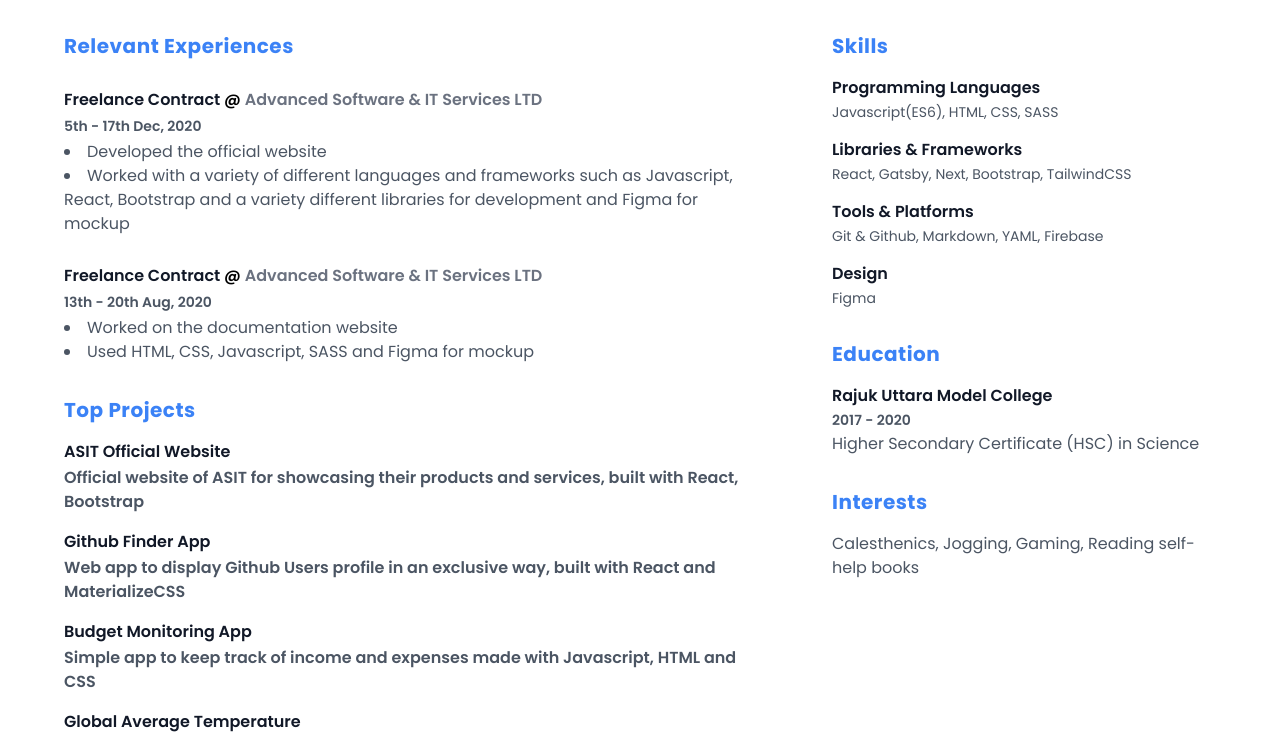
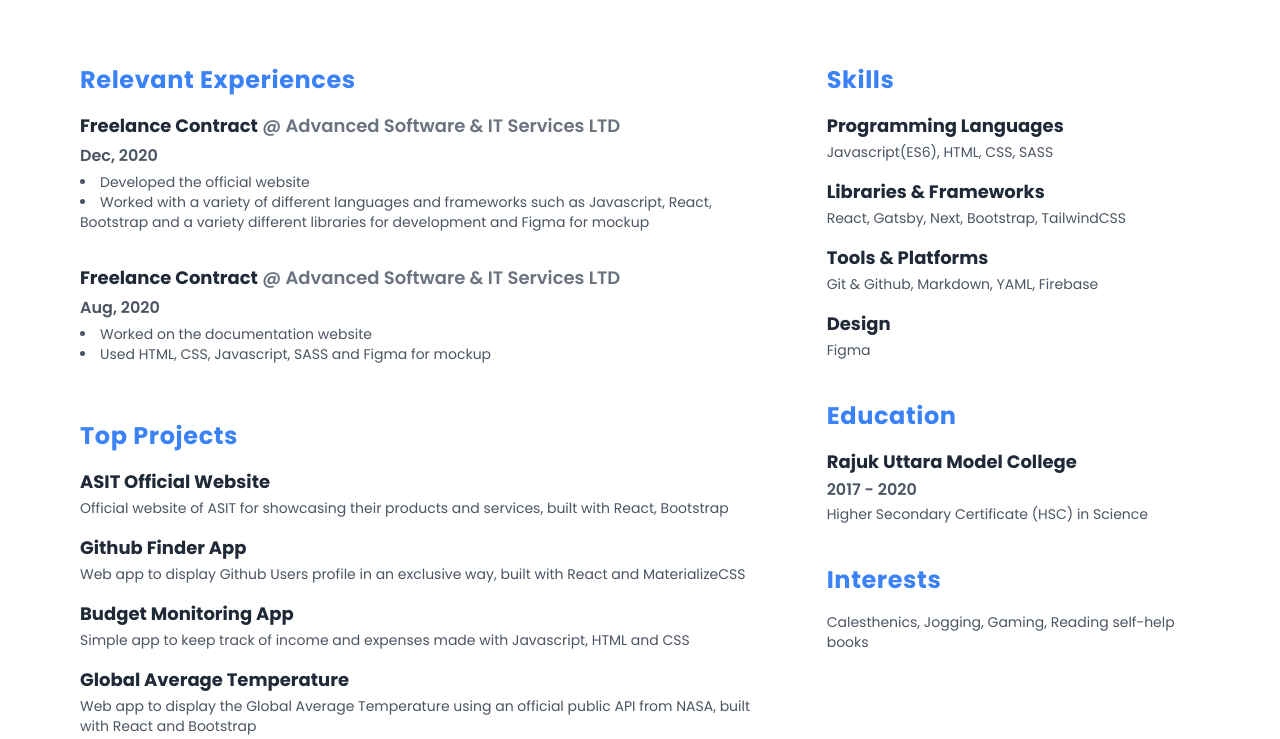
Before and after one commit to rahi-khan/resume, a Gatsby site: page / in a window 1280 px wide. Shown: the part 208-947 px from the top of the page. Built offline with nearby package versions, Linux system fonts and the light colour scheme; Gatsby itself is replaced by a stand-in of ours.

Commit message:
refactored ⚙️

```diff
--- a/src/components/Header.jsx
+++ b/src/components/Header.jsx
@@ -1,4 +1,5 @@
 import React from "react";
+import { useStaticQuery, graphql } from "gatsby";
 import { IconContext } from "react-icons";
 import { HiOutlineMail } from "react-icons/hi";
 import { HiOutlinePhone } from "react-icons/hi";
@@ -6,15 +7,28 @@ import { HiOutlineHome } from "react-icons/hi";
 import { FiGithub } from "react-icons/fi";
 
 const Header = () => {
+    //! Query page data
+    const data = useStaticQuery(graphql`
+        {
+            dataJson {
+                name
+                job
+                email
+                phone
+                personalSite
+                github
+            }
+        }
+    `);
+
+    const { name, job, email, phone, personalSite, github } = data.dataJson;
+
     //! Render Header UI
     return (
-        <div
-            className={headerContainer}
-            // style={{ border: "2px solid red" }}
-        >
-            <h1 className={title}>Rahi Khan</h1>
+        <div className={headerContainer}>
+            <h1 className={title}>{name}</h1>
 
-            <h4 className={subtitle}>Front-End Developer</h4>
+            <h4 className={subtitle}>{job}</h4>
 
             <ul className={contactNav}>
                 <IconContext.Provider value={{ size: "1.3rem" }}>
@@ -26,12 +40,12 @@ const Header = () => {
                             className={navItem}
                         >
                             <HiOutlineMail />
-                            <span className={contacts}>rahikhan360@gmail.com</span>
+                            <span className={contacts}>{email}</span>
                         </a>
                     </li>
                     <li className={navItem}>
                         <HiOutlinePhone />
-                        <span className={contacts}>+8801873146332</span>
+                        <span className={contacts}>{phone}</span>
                     </li>
                     <li>
                         <a
@@ -41,7 +55,7 @@ const Header = () => {
                             className={navItem}
                         >
                             <HiOutlineHome />
-                            <span className={contacts}>rahikhan.gtsb.io</span>
+                            <span className={contacts}>{personalSite}</span>
                         </a>
                     </li>
                     <li>
@@ -52,7 +66,7 @@ const Header = () => {
                             className={navItem}
                         >
                             <FiGithub />
-                            <span className={contacts}>github.com/rahi-khan</span>
+                            <span className={contacts}>{github}</span>
                         </a>
                     </li>
                 </IconContext.Provider>
@@ -65,9 +79,9 @@ const Header = () => {
 const { contactNav, navItem, title, subtitle, contacts, headerContainer } = {
     headerContainer: "flex flex-col space-y-3",
     title: "text-blue-500 text-7xl font-bold tracking-wide",
-    subtitle: "text-2xl font-medium text-gray-800",
+    subtitle: "text-2xl font-semibold text-gray-800",
     contactNav: "flex space-x-8",
-    navItem: "flex items-center text-gray-700 hover:text-gray-900 hover:underline",
+    navItem: "flex items-center text-gray-700 hover:text-gray-900",
     contacts: "ml-1",
 };
 
--- a/src/components/Left/Experiences.jsx
+++ b/src/components/Left/Experiences.jsx
@@ -18,20 +18,17 @@ const Experiences = () => {
 
     //! Render Experience UI
     return (
-        <div
-            className={expContainer}
-            // style={{ border: "2px solid green" }}
-        >
+        <div className={expContainer}>
             <h1 className={title}>Relevant Experiences</h1>
 
             {data.dataJson.experiences.map(jobContainer => (
                 <div className={job}>
-                    <h1 className="font-semibold text-base">
-                        <span className="text-gray-900">{jobContainer.jobTitle}</span> @{" "}
-                        <span className="text-gray-500">{jobContainer.company}</span>
+                    <h1>
+                        <span className={jobTitle}>{jobContainer.jobTitle}</span>
+                        <span className={company}> @ {jobContainer.company}</span>
                     </h1>
 
-                    <h2 className="text-gray-600 text-sm font-semibold">{jobContainer.date}</h2>
+                    <h2 className={date}>{jobContainer.date}</h2>
 
                     <ul className={jobDesc}>
                         {jobContainer.jobDesc.map(desc => (
@@ -45,11 +42,14 @@ const Experiences = () => {
 };
 
 //! styles
-const { expContainer, title, job, jobDesc } = {
-    expContainer: "flex flex-col space-y-7",
-    title: "text-blue-500 text-xl font-bold tracking-wide",
-    job: "flex flex-col space-y-1",
-    jobDesc: "list-disc list-inside text-gray-600",
+const { expContainer, title, job, jobTitle, company, date, jobDesc } = {
+    expContainer: "flex flex-col space-y-4",
+    title: "text-blue-500 text-2xl font-bold tracking-wide",
+    job: "flex flex-col space-y-1 pb-4",
+    jobTitle: "text-gray-800 font-bold text-lg",
+    company: "text-gray-500 font-semibold text-lg",
+    date: "text-gray-600 text-base font-semibold",
+    jobDesc: "list-disc list-inside text-gray-600 text-sm",
 };
 
 export default Experiences;
--- a/src/components/Left/Left.jsx
+++ b/src/components/Left/Left.jsx
@@ -5,10 +5,7 @@ import Projects from "./Projects";
 const Left = () => {
     //! Render left sidebar UI
     return (
-        <div
-            className={left}
-            // style={{ border: "2px solid cyan" }}
-        >
+        <div className={left}>
             <Experiences />
             <Projects />
         </div>
@@ -17,7 +14,7 @@ const Left = () => {
 
 //! styles
 const { left } = {
-    left: "w-3/5 flex flex-col space-y-8",
+    left: "w-3/5 flex flex-col space-y-10",
 };
 
 export default Left;
--- a/src/components/Left/Projects.jsx
+++ b/src/components/Left/Projects.jsx
@@ -18,16 +18,13 @@ const Projects = () => {
 
     //! Render Projects UI
     return (
-        <div
-            className={projectsContainer}
-            // style={{ border: "2px solid #e05a07" }}
-        >
+        <div className={projectsContainer}>
             <h1 className={title}>Top Projects</h1>
 
             {data.dataJson.projects.map(arr => (
                 <div className={projectsBucket}>
-                    <h1 className="font-semibold text-base text-gray-900">{arr.name}</h1>
-                    <h1 className="font-semibold text-base text-gray-600">{arr.desc}</h1>
+                    <h1 className="text-gray-800 font-bold text-lg">{arr.name}</h1>
+                    <h1 className="text-gray-600 text-sm">{arr.desc}</h1>
                 </div>
             ))}
         </div>
@@ -37,7 +34,7 @@ const Projects = () => {
 //! styles
 const { projectsContainer, title, projectsBucket } = {
     projectsContainer: "flex flex-col space-y-4",
-    title: "text-blue-500 text-xl font-bold tracking-wide",
+    title: "text-blue-500 text-2xl font-bold tracking-wide",
     projectsBucket: "flex flex-col space-y-0.5",
 };
 
--- a/src/components/Right/Education.jsx
+++ b/src/components/Right/Education.jsx
@@ -17,17 +17,14 @@ const Education = () => {
 
     //! Render Education UI
     return (
-        <div
-            className={eduContainer}
-            // style={{ border: "2px solid #e05a07" }}
-        >
+        <div className={eduContainer}>
             <h1 className={title}>Education</h1>
 
             {data.dataJson.education.map(arr => (
                 <div className={eduBucket}>
-                    <h1 className="font-semibold text-base text-gray-900">{arr.school}</h1>
-                    <h2 className="text-gray-600 text-sm font-semibold">{arr.date}</h2>
-                    <p className="text-gray-600">{arr.certificate}</p>
+                    <h1 className="text-gray-800 font-bold text-lg">{arr.school}</h1>
+                    <h2 className="text-gray-600 text-base font-semibold">{arr.date}</h2>
+                    <p className="text-gray-600 text-sm">{arr.certificate}</p>
                 </div>
             ))}
         </div>
@@ -37,7 +34,7 @@ const Education = () => {
 //! styles
 const { eduContainer, title, eduBucket } = {
     eduContainer: "flex flex-col space-y-4",
-    title: "text-blue-500 text-xl font-bold tracking-wide",
+    title: "text-blue-500 text-2xl font-bold tracking-wide",
     eduBucket: "flex flex-col space-y-0.5",
 };
 
--- a/src/components/Right/Interests.jsx
+++ b/src/components/Right/Interests.jsx
@@ -13,12 +13,9 @@ const Interests = () => {
 
     //! Render Interests UI
     return (
-        <div
-            className={interestsContainer}
-            // style={{ border: "2px solid #e05a07" }}
-        >
+        <div className={interestsContainer}>
             <h1 className={title}>Interests</h1>
-            <p className="text-gray-600">{data.dataJson.interests}</p>
+            <p className="text-gray-600 text-sm">{data.dataJson.interests}</p>
         </div>
     );
 };
@@ -26,7 +23,7 @@ const Interests = () => {
 //! styles
 const { interestsContainer, title } = {
     interestsContainer: "flex flex-col space-y-4",
-    title: "text-blue-500 text-xl font-bold tracking-wide",
+    title: "text-blue-500 text-2xl font-bold tracking-wide",
 };
 
 export default Interests;
--- a/src/components/Right/Right.jsx
+++ b/src/components/Right/Right.jsx
@@ -6,10 +6,7 @@ import Interests from "./Interests";
 const Right = () => {
     //! Render right sidebar UI
     return (
-        <div
-            className={right}
-            // style={{ border: "2px solid pink" }}
-        >
+        <div className={right}>
             <Skills />
             <Education />
             <Interests />
@@ -19,7 +16,7 @@ const Right = () => {
 
 //! styles
 const { right } = {
-    right: "w-2/6 flex flex-col space-y-8",
+    right: "w-2/6 flex flex-col space-y-10",
 };
 
 export default Right;
--- a/src/components/Right/Skills.jsx
+++ b/src/components/Right/Skills.jsx
@@ -16,15 +16,12 @@ const Skills = () => {
 
     //! Render Skills UI
     return (
-        <div
-        className={skillsContainer}
-        // style={{ border: "2px solid #e05a07" }}
-        >
+        <div className={skillsContainer}>
             <h1 className={title}>Skills</h1>
 
             {data.dataJson.skillset.map(arr => (
                 <div className={skillsBucket}>
-                    <h1 className="font-semibold text-base text-gray-900">{arr.name}</h1>
+                    <h1 className="text-gray-800 font-bold text-lg">{arr.name}</h1>
                     <p className="text-gray-600 text-sm">{arr.skills}</p>
                 </div>
             ))}
@@ -35,7 +32,7 @@ const Skills = () => {
 //! styles
 const { skillsContainer, title, skillsBucket } = {
     skillsContainer: "flex flex-col space-y-4",
-    title: "text-blue-500 text-xl font-bold tracking-wide",
+    title: "text-blue-500 text-2xl font-bold tracking-wide",
     skillsBucket: "flex flex-col space-y-0.5",
 };
 
--- a/src/data/resumeData.json
+++ b/src/data/resumeData.json
@@ -1,10 +1,11 @@
 {
     "name": "Rahi Khan",
     "location": "Dhaka, Bangladesh",
-    "job": "Front-end Developer",
+    "job": "Front-End Developer",
     "email": "rahikhan360@gmail.com",
     "phone": "+8801873146332",
-    "github": "https://github.com/rahi-khan",
+    "personalSite": "rahikhan.gtsb.io",
+    "github": "github.com/rahi-khan",
     "education": [
         {
             "school": "Rajuk Uttara Model College",
@@ -66,7 +67,7 @@
         {
             "company": "Advanced Software & IT Services LTD",
             "jobTitle": "Freelance Contract",
-            "date": "5th - 17th Dec, 2020",
+            "date": "Dec, 2020",
 
             "jobDesc": [
                 "Developed the official website",
@@ -78,7 +79,7 @@
         {
             "company": "Advanced Software & IT Services LTD",
             "jobTitle": "Freelance Contract",
-            "date": "13th - 20th Aug, 2020",
+            "date": "Aug, 2020",
             "jobDesc": [
                 "Worked on the documentation website",
                 "Used HTML, CSS, Javascript, SASS and Figma for mockup"
--- a/src/pages/index.jsx
+++ b/src/pages/index.jsx
@@ -20,7 +20,7 @@ const Index = () => (
 
 //! styles
 const { container, main } = {
-    container: "container mx-auto py-10 px-16 flex flex-col space-y-12",
+    container: "container mx-auto py-10 px-20 flex flex-col space-y-20",
     main: "flex justify-between",
 };
 
--- a/tailwind.config.js
+++ b/tailwind.config.js
@@ -11,7 +11,6 @@ module.exports = {
             disc: "disc",
             decimal: "decimal",
             square: "square",
-
         },
         fontFamily: {
             pops: ["Poppins", "sans-serif"],
```
